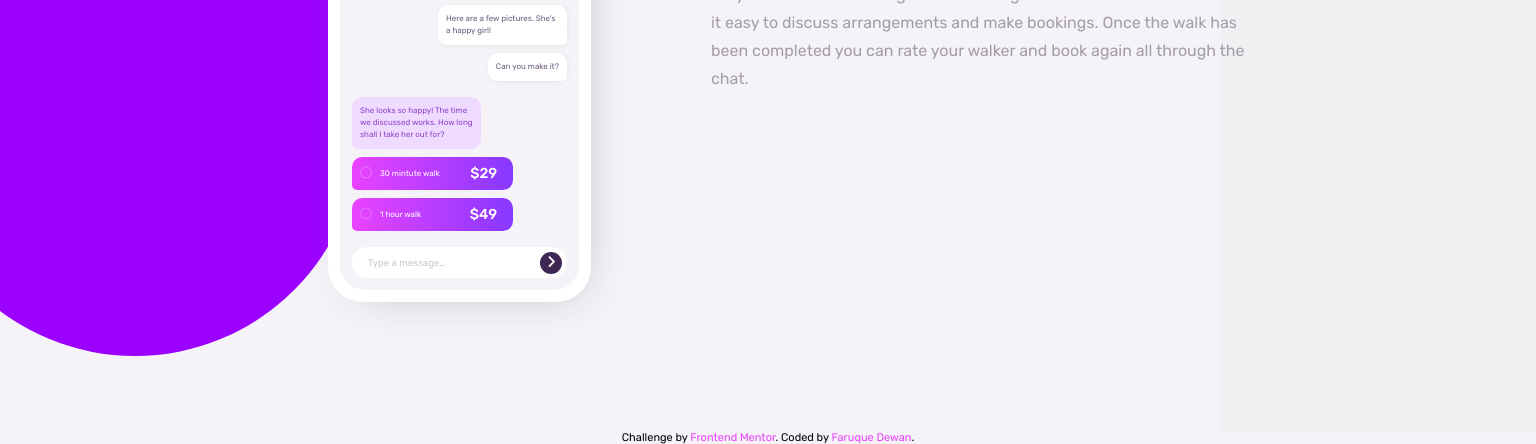
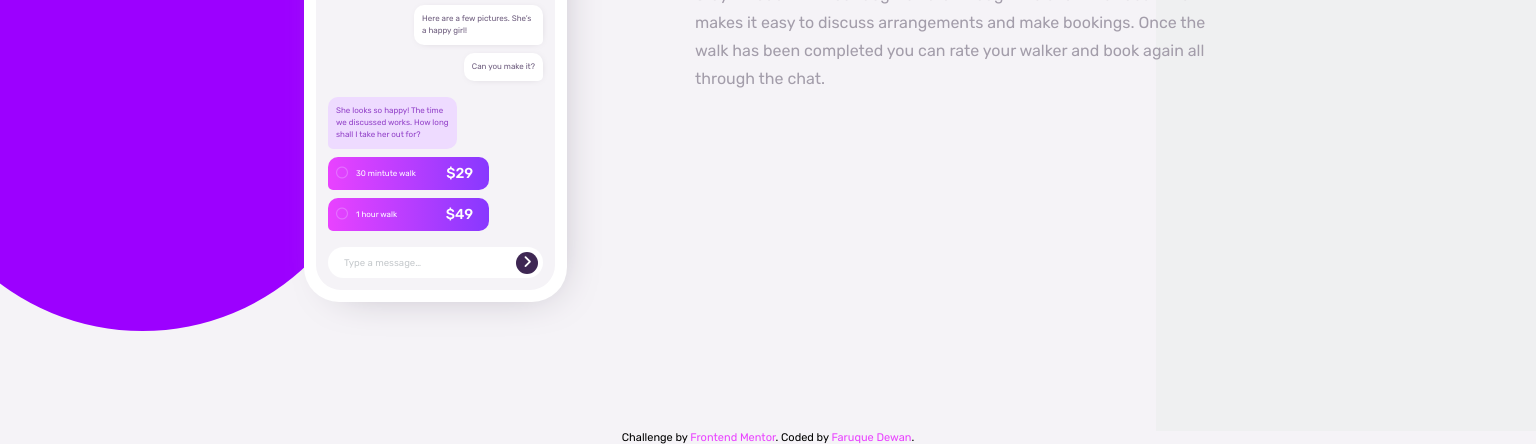
Before and after one commit to faruquedewan/frontendMentor-chatAppCssIllustration, a plain HTML site: page index.html in a window 1536 px wide. Shown: the part 369-813 px from the top of the page. Drawn offline with Linux system fonts and the light colour scheme.

Commit message:
Add files via upload

```diff
--- a/styles.css
+++ b/styles.css
@@ -1,5 +1,5 @@
 :root {
-    /* Primary */
+    /* PRIMARY */
     /* Text */
     --paleViolet: hsl(276, 100%, 81%);
     --moderateViolet: hsl(276, 55%, 52%);
@@ -10,7 +10,7 @@
     /* Gradients */
     --lightMagenta: hsl(293, 100%, 63%);
     --lightViolet: hsl(264, 100%, 61%);
-    /* Secondary */
+    /* SECONDARY */
     --white: hsl(0, 0%, 100%);
     --lightGrayishViolet: hsl(270, 20%, 96%);
     --veryDarkDesaturatedViolet: hsl(271, 36%, 24%);
@@ -24,10 +24,10 @@
 }
 
 body {
+    background-color: var(--lightGrayishViolet);
     font-family: 'Rubik', sans-serif;
     font-size: 16px;
     text-align: center;
-    background-color: var(--lightGrayishViolet);
     min-height: 100vh;
     display: flex;
     flex-direction: column;
@@ -36,7 +36,7 @@ body {
 }
 
 main {
-    margin: auto;
+    /* margin: auto; */
     position: relative;
     overflow: hidden;
 }
@@ -47,11 +47,11 @@ main {
 }
 
 .div-phone {
-    margin: auto;
+    /* margin: auto; */
+    padding: .75rem;
     max-width: 267px;
     min-width: 263px;
     box-shadow: 10px 10px 45px -25px var(--darkGrayishViolet);
-    padding: .75rem;
     border-radius: 35px;
     background-color: var(--white);
 }
@@ -69,7 +69,7 @@ main {
     height: 1.25rem;
     border-radius: 0 0 15px 15px;
     background-color: var(--white);
-    top: 0;
+    top: -1px;
     left: 50%;
     transform: translateX(-50%);
 }
@@ -77,13 +77,13 @@ main {
 .div-screen-top {
     background: linear-gradient(to right, var(--lightViolet), var(--lightMagenta));
     border-radius: 25px 25px 5px 5px;
+    box-shadow: 0 5px 10px -7px var(--darkGrayishViolet);
     color: var(--white);
     padding-inline: 1rem;
     padding-block: 2rem .75rem;
     display: flex;
     justify-content: space-between;
     align-items: center;
-    box-shadow: 0 5px 10px -7px var(--darkGrayishViolet);
 }
 
 .div-screen-top-left {
@@ -282,13 +282,19 @@ footer a {
 }
 
 @media screen and (min-width: 1000px) {
+    /* Section Phone */
+    .section-phone {
+        padding: 0;
+    }
+
+    /*  */
     main {
         display: flex;
         justify-content: center;
         align-items: center;
-        gap: 4rem;
+        gap: 8rem;
         text-align: left;
-        padding-inline: 15rem;
+        padding-inline: 16rem;
         min-height: 100vh;
     }
 
@@ -299,30 +305,30 @@ footer a {
     main::before {
         width: 450px;
         height: 625px;
-        transform: translateX(-20%);
+        transform: translateX(-25%);
     }
 
     main::after {
         width: 450px;
         height: 625px;
-        transform: translateX(35%);
+        transform: translateX(30%);
     }
 }
 
 @media screen and (min-width: 1400px) {
     main {
-        padding-inline: 17rem;
+        padding-inline: 19rem;
     }
 
     main::before {
-        width: 450px;
-        height: 725px;
+        width: 475px;
+        height: 700px;
         transform: translateX(-20%);
     }
 
     main::after {
-        width: 450px;
-        height: 725px;
-        transform: translateX(30%);
+        width: 475px;
+        height: 700px;
+        transform: translateX(20%);
     }
 }
```
